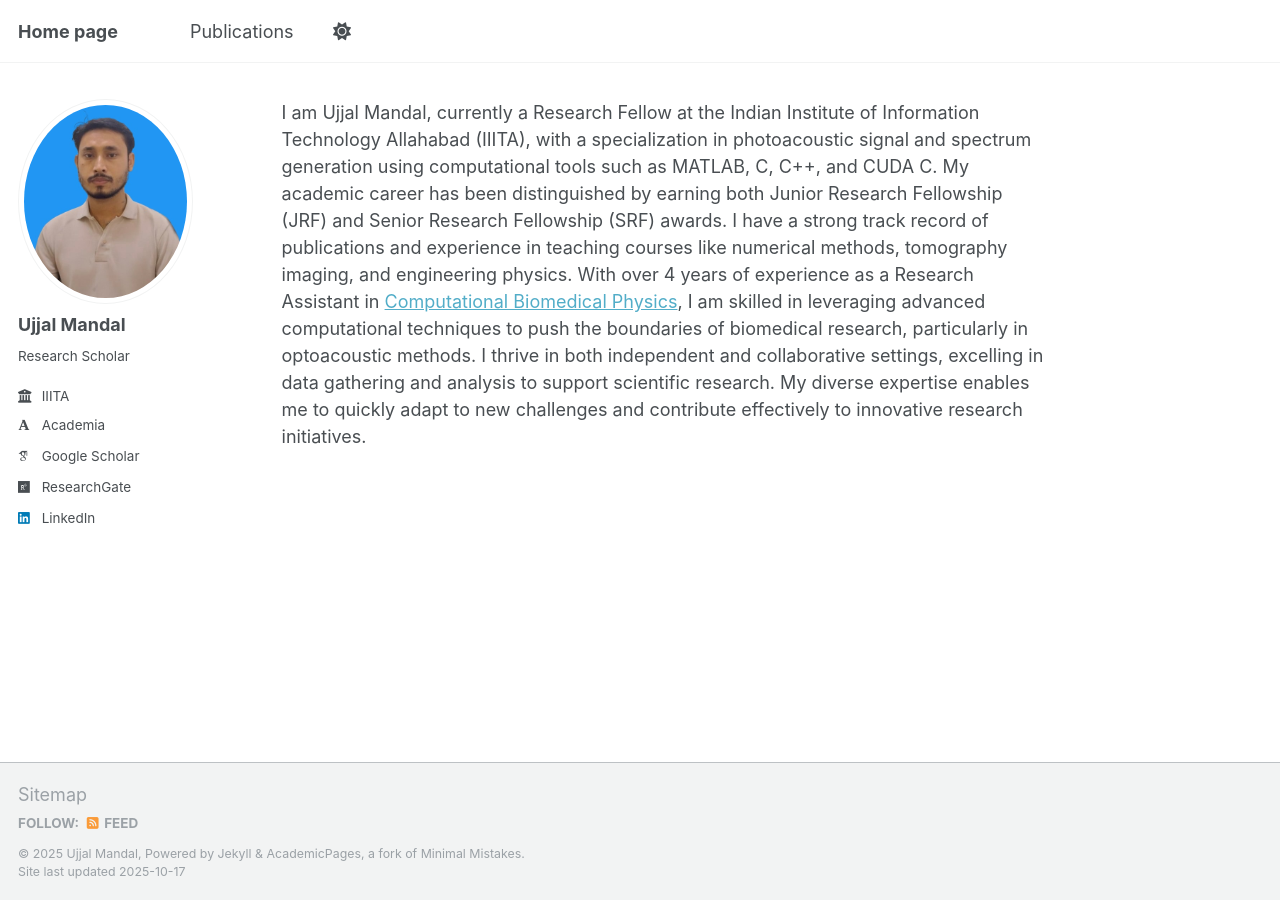
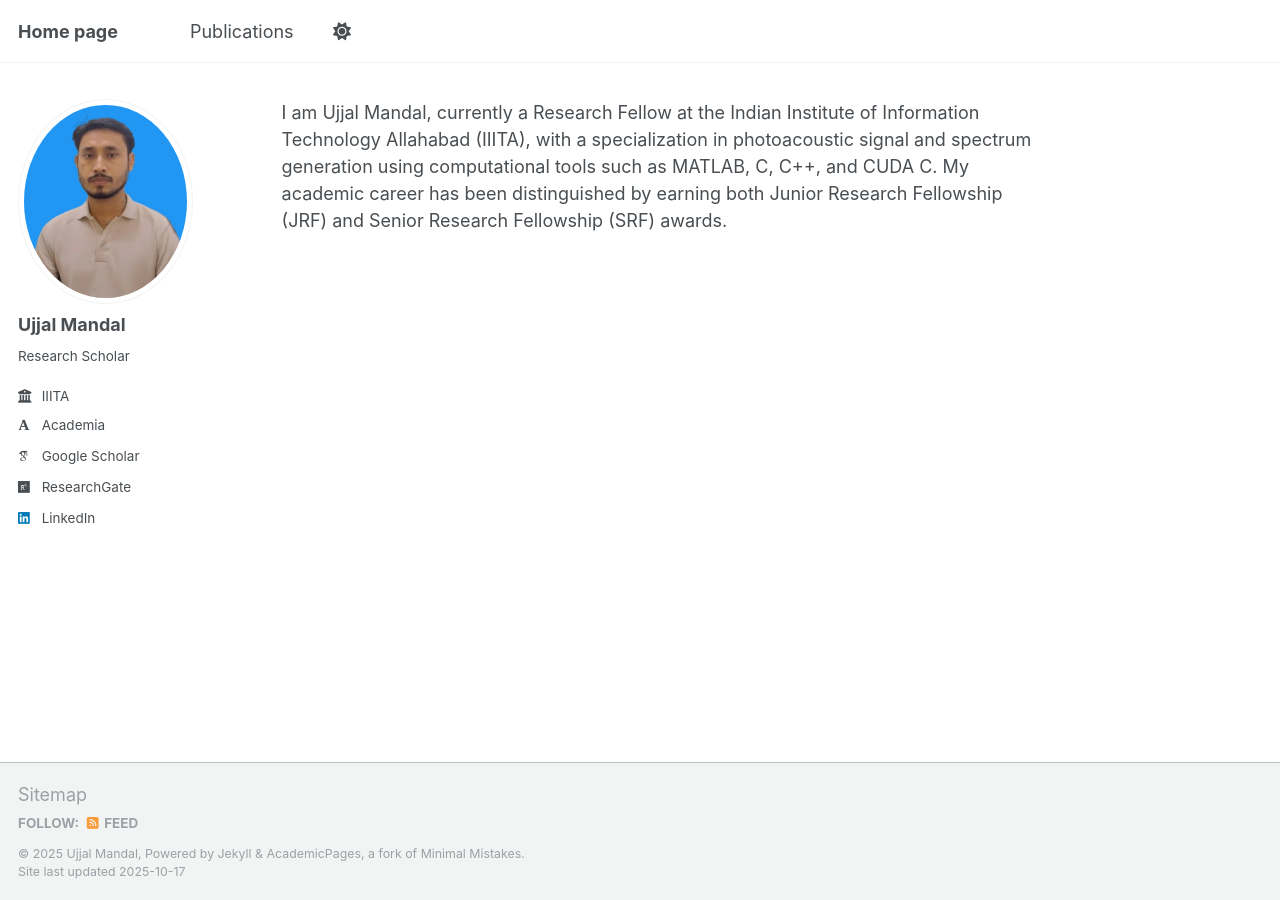
Before and after one commit to mandalujjal/mandalujjal.github.io, a Jekyll site: the page built from _pages/about.md, in a window 1280 px wide. Built offline with Jekyll 4.4.1, drawn with Linux system fonts in a browser that asks for light colours; some web fonts are replaced; a script that is not in the unit is left out.

Commit message:
Update about.md

```diff
--- a/_pages/about.md
+++ b/_pages/about.md
@@ -10,9 +10,4 @@ redirect_from:
 I am Ujjal Mandal, currently a Research Fellow at the Indian Institute of Information Technology Allahabad (IIITA), with
 a specialization in photoacoustic signal and spectrum generation using computational tools such as MATLAB, C, C++,
 and CUDA C. My academic career has been distinguished by earning both Junior Research Fellowship (JRF) and Senior
-Research Fellowship (SRF) awards. I have a strong track record of publications and experience in teaching courses like
-numerical methods, tomography imaging, and engineering physics.
-With over 4 years of experience as a Research Assistant in [Computational Biomedical Physics](https://www.nature.com/subjects/computational-biophysics), I am skilled in leveraging
-advanced computational techniques to push the boundaries of biomedical research, particularly in optoacoustic methods.
-I thrive in both independent and collaborative settings, excelling in data gathering and analysis to support scientific research. My diverse expertise enables me to quickly adapt to new challenges and contribute effectively to innovative research
-initiatives.
+Research Fellowship (SRF) awards.
```
